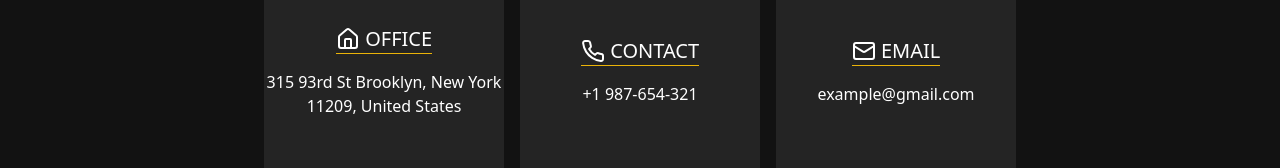
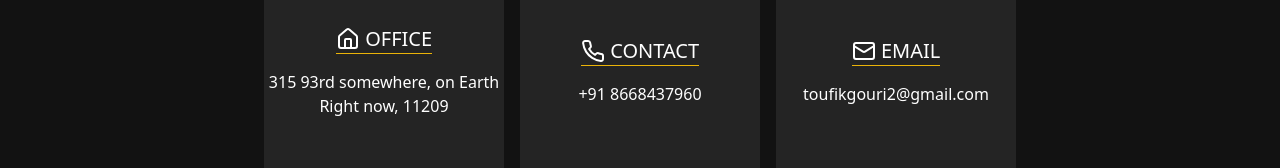
Before and after one commit to ToufikGouri/Webly, a React (Vite) app: page /contact in a window 1280 px wide. Shown: the part 239-407 px from the top of the page. Built offline with nearby package versions, Linux system fonts and the light colour scheme; no server answers; what contentful-management would draw is missing.

Commit message:
Update contact page

```diff
--- a/src/pages/Contact.jsx
+++ b/src/pages/Contact.jsx
@@ -19,15 +19,15 @@ const Contact = () => {
                     <div className='flex max-md:flex-col max-md:space-y-4 md:space-x-4'>
                         <div className='size-60 text-center rounded-xl bg-cardBg flex flex-col justify-center items-center space-y-4'>
                             <h3 className='flex items-center text-xl border-b border-yellow-500'><HomeIcon />&nbsp;OFFICE</h3>
-                            <p>315 93rd St Brooklyn, New York 11209, United States</p>
+                            <p>315 93rd somewhere, on Earth Right now, 11209</p>
                         </div>
                         <div className='size-60 text-center rounded-xl bg-cardBg flex flex-col justify-center items-center space-y-4'>
                             <h3 className='flex items-center text-xl border-b border-yellow-500'><PhoneIcon />&nbsp;CONTACT</h3>
-                            <p><a href="tel:+1 987-654-321">+1 987-654-321</a></p>
+                            <p><a href="tel:+91 8668437960">+91 8668437960</a></p>
                         </div>
                         <div className='size-60 text-center rounded-xl bg-cardBg flex flex-col justify-center items-center space-y-4'>
                             <h3 className='flex items-center text-xl border-b border-yellow-500'><MailIcon />&nbsp;EMAIL</h3>
-                            <p><a href="mailto:example@gmail.com">example@gmail.com</a></p>
+                            <p><a href="mailto:toufikgouri2@gmail.com">toufikgouri2@gmail.com</a></p>
                         </div>
                     </div>
                 </div>
```
